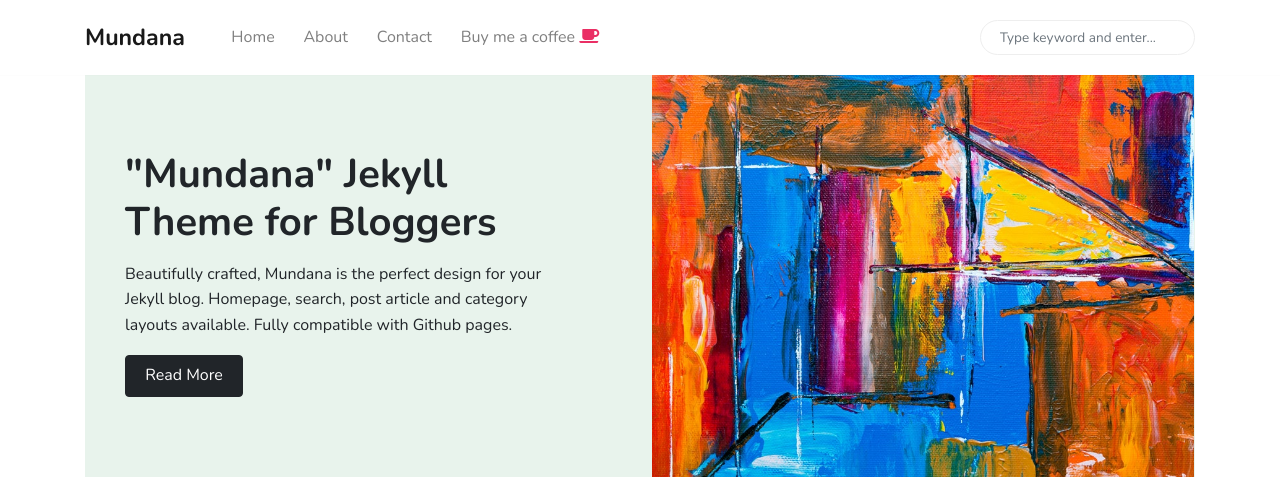
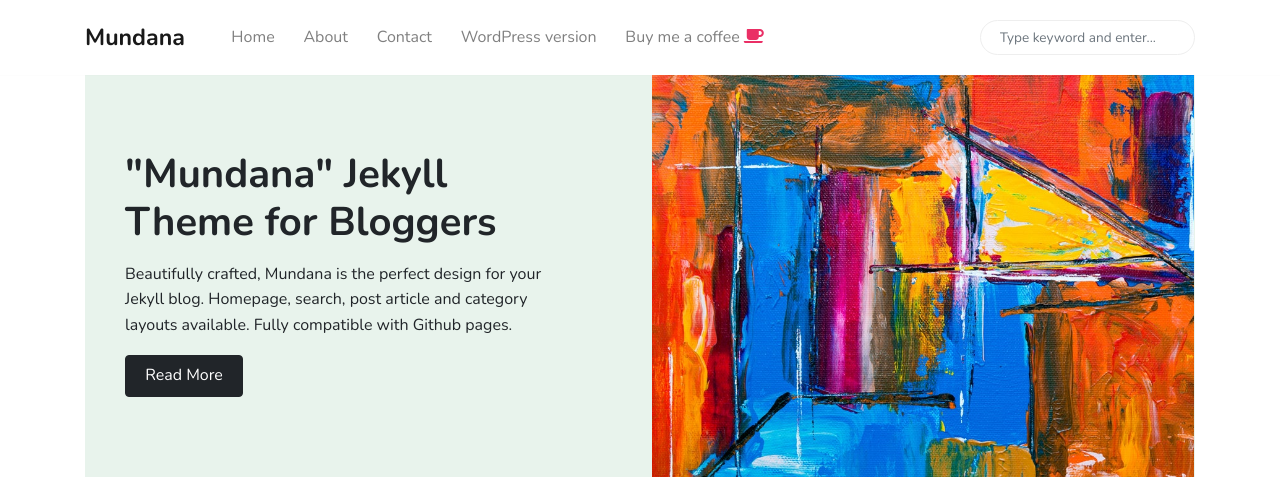
Before and after one commit to bimal-parajuli/Datanerdz, a Jekyll site: the page built from index.html, in a window 1280 px wide. Shown: the top 489 px of the page. Built offline with Jekyll 4.4.1, drawn with Linux system fonts in a browser that asks for light colours; nearby versions of some CDN libraries; the list of posts is cut into pages by our own code; grey boxes are pictures that could not be loaded.

Commit message:
Update menu-header.html

```diff
--- a/_includes/menu-header.html
+++ b/_includes/menu-header.html
@@ -10,5 +10,8 @@
 <a class="nav-link" href="{{site.baseurl}}/contact.html">Contact</a>
 </li>
 <li class="nav-item">
+<a class="nav-link" href="https://www.wowthemes.net/themes/mundana-wordpress/">WordPress version</i></a>
+</li>
+<li class="nav-item">
 <a class="nav-link" href="https://www.wowthemes.net/donate/">Buy me a coffee <i class="fa fa-coffee text-danger"></i></a>
 </li>
```
